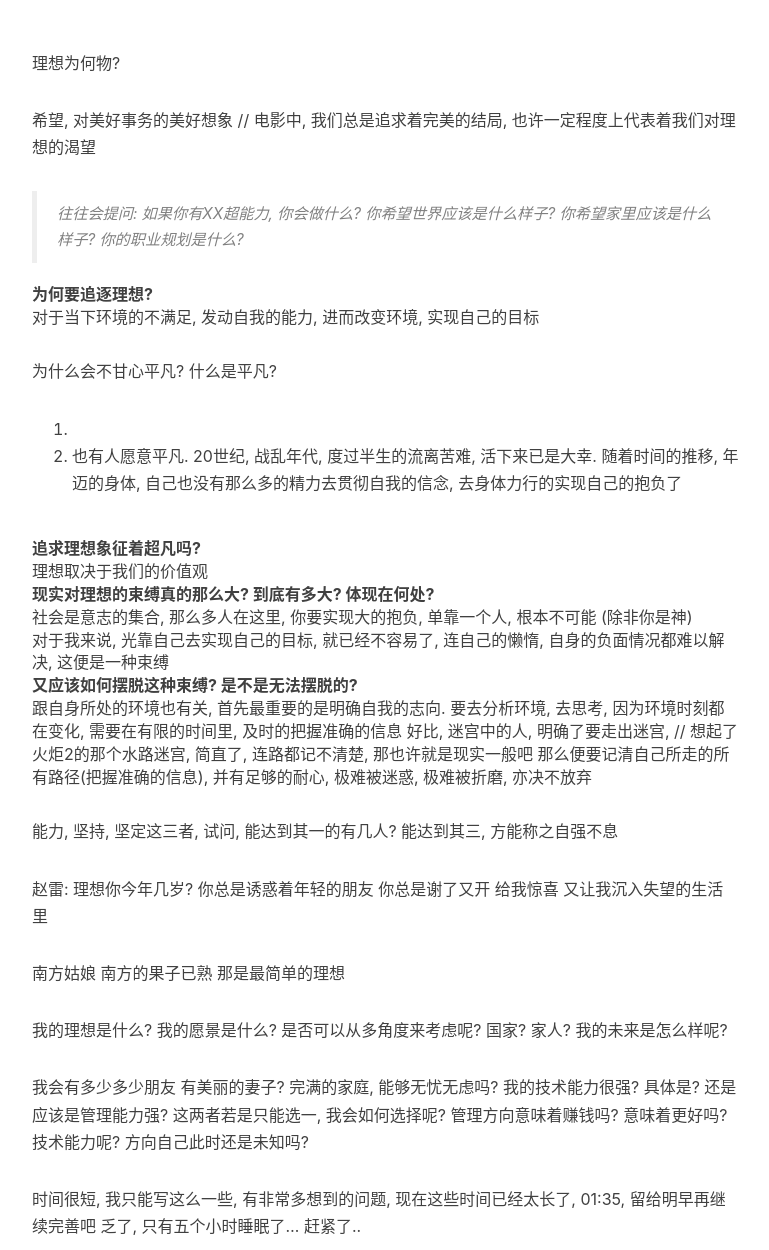
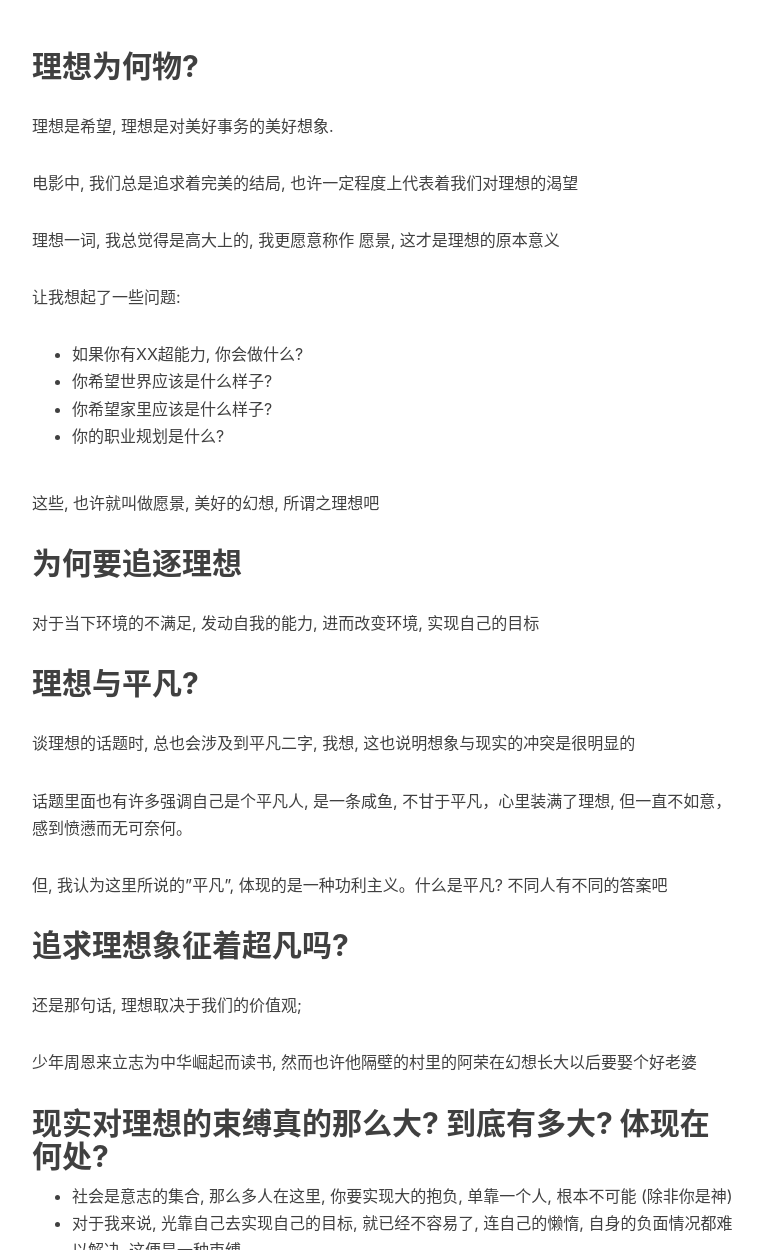
Before and after one commit to EPsheep/EPsheep.github.io, a Jekyll site: the page built from _posts/2020-08-12-理想.md, in a window 1280 px wide and 1400 px high, scrolled down 351 px. Shown: the part 150-1400 px from the top of the window, without its empty margins (233-1002 px from the left). Built offline with Jekyll 4.4.1, drawn with Linux system fonts in a browser that asks for light colours; nearby versions of some CDN libraries; comment, search, counter and statistics services are not loaded; some of the changed text lies outside the part shown.

Commit message:
autocommit

````diff
--- a/_posts/2020-08-12-理想.md
+++ b/_posts/2020-08-12-理想.md
@@ -9,60 +9,76 @@ tags:
   - 生活
 ---
 
+## 理想为何物?
 
+理想是希望, 理想是对美好事务的美好想象.
 
-理想为何物?
+电影中, 我们总是追求着完美的结局, 也许一定程度上代表着我们对理想的渴望
 
-希望, 对美好事务的美好想象
-// 电影中, 我们总是追求着完美的结局, 也许一定程度上代表着我们对理想的渴望
+理想一词, 我总觉得是高大上的, 我更愿意称作 愿景, 这才是理想的原本意义
 
-> 往往会提问: 如果你有XX超能力, 你会做什么?
-> 你希望世界应该是什么样子?
-> 你希望家里应该是什么样子?
-> 你的职业规划是什么?
+让我想起了一些问题:
+- 如果你有XX超能力, 你会做什么?
+- 你希望世界应该是什么样子?
+- 你希望家里应该是什么样子?
+- 你的职业规划是什么?
 
-为何要追逐理想?
-: 对于当下环境的不满足, 发动自我的能力, 进而改变环境, 实现自己的目标
+这些, 也许就叫做愿景, 美好的幻想, 所谓之理想吧
 
-为什么会不甘心平凡? 什么是平凡?
-1.
-2. 也有人愿意平凡. 20世纪, 战乱年代, 度过半生的流离苦难, 活下来已是大幸. 随着时间的推移, 年迈的身体, 自己也没有那么多的精力去贯彻自我的信念, 去身体力行的实现自己的抱负了
+## 为何要追逐理想
+对于当下环境的不满足, 发动自我的能力, 进而改变环境, 实现自己的目标
 
-追求理想象征着超凡吗?
-: 理想取决于我们的价值观
+## 理想与平凡?
+谈理想的话题时, 总也会涉及到平凡二字, 我想, 这也说明想象与现实的冲突是很明显的
 
-现实对理想的束缚真的那么大? 到底有多大? 体现在何处?
-: 社会是意志的集合, 那么多人在这里, 你要实现大的抱负, 单靠一个人, 根本不可能 (除非你是神)
-: 对于我来说, 光靠自己去实现自己的目标, 就已经不容易了, 连自己的懒惰, 自身的负面情况都难以解决, 这便是一种束缚
+话题里面也有许多强调自己是个平凡人, 是一条咸鱼, 不甘于平凡，心里装满了理想, 但一直不如意，感到愤懑而无可奈何。
 
-又应该如何摆脱这种束缚? 是不是无法摆脱的?
-: 跟自身所处的环境也有关, 首先最重要的是明确自我的志向.
+但, 我认为这里所说的"平凡", 体现的是一种功利主义。什么是平凡? 不同人有不同的答案吧
+
+## 追求理想象征着超凡吗?
+还是那句话, 理想取决于我们的价值观;
+
+少年周恩来立志为中华崛起而读书, 然而也许他隔壁的村里的阿荣在幻想长大以后要娶个好老婆
+
+## 现实对理想的束缚真的那么大? 到底有多大? 体现在何处?
+- 社会是意志的集合, 那么多人在这里, 你要实现大的抱负, 单靠一个人, 根本不可能 (除非你是神)
+- 对于我来说, 光靠自己去实现自己的目标, 就已经不容易了, 连自己的懒惰, 自身的负面情况都难以解决, 这便是一种束缚
+
+## 又应该如何摆脱这种束缚? 是不是无法摆脱的?
+跟自身所处的环境也有关, 首先最重要的是明确自我的志向.
 要去分析环境, 去思考, 因为环境时刻都在变化, 需要在有限的时间里, 及时的把握准确的信息
-好比, 迷宫中的人, 明确了要走出迷宫, // 想起了火炬2的那个水路迷宫, 简直了, 连路都记不清楚, 那也许就是现实一般吧
-那么便要记清自己所走的所有路径(把握准确的信息), 并有足够的耐心, 极难被迷惑, 极难被折磨, 亦决不放弃
+
+好比一个在迷宫中的人.
+他明确了要走出迷宫, 那么便要记清自己所走的所有路径(把握准确的信息), 并有足够的耐心, 极难被迷惑, 极难被折磨, 亦决不放弃
+
+> 想起了火炬2的那个水路迷宫, 简直了, 连路都记不清楚, 那也许就是现实一般吧
 
 能力, 坚持, 坚定这三者, 试问, 能达到其一的有几人? 能达到其三, 方能称之自强不息
 
-赵雷:
+## 分享一些关于理想的歌词~
+《理想》：
+```text
 理想你今年几岁?
 你总是诱惑着年轻的朋友
 你总是谢了又开 给我惊喜
 又让我沉入失望的生活里
+```
 
-南方姑娘
+《南方姑娘》：
+```text
 南方的果子已熟 那是最简单的理想
+```
 
-我的理想是什么? 我的愿景是什么?
-是否可以从多角度来考虑呢?
-国家? 家人? 我的未来是怎么样呢?
+### 对于自我的思考
 
-我会有多少多少朋友
-有美丽的妻子?
-完满的家庭, 能够无忧无虑吗?
-我的技术能力很强? 具体是? 还是应该是管理能力强?  这两者若是只能选一, 我会如何选择呢?
-管理方向意味着赚钱吗? 意味着更好吗?
-技术能力呢? 方向自己此时还是未知吗?
+我的理想, 亦可以说愿景是怎么样的呢?
 
+我是一个内向的人, 要不然也不会在这里矫情写些让人捧腹大笑的道理.
+自认为去影响别人, 我是难以做到的;
+我也没有那些胸怀天下的抱负, 只是一条随江逐流的鱼儿, 寻思着今日和明天的伙食哪里去找.
 
-时间很短, 我只能写这么一些, 有非常多想到的问题, 现在这些时间已经太长了, 01:35, 留给明早再继续完善吧
-乏了, 只有五个小时睡眠了... 赶紧了..
+- 有强的工作能力
+- 有真正交心的朋友
+- 有完满的家庭
+
+以上三点, 或许便是我现在所希望的, 似乎都很平淡呢, 呵呵
````
